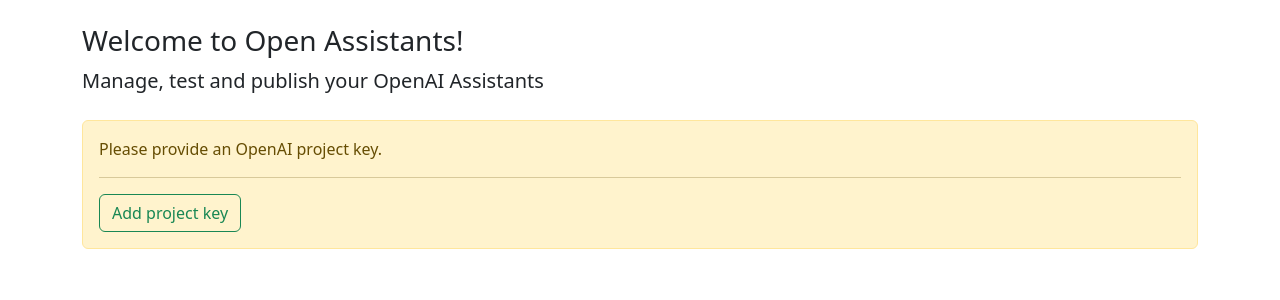
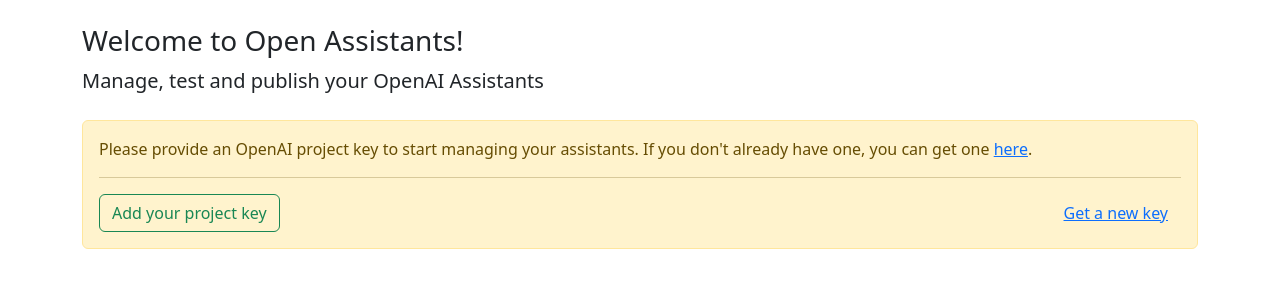
Before and after one commit to rekognize/open-assistants, a Django app: template oa/templates/home.html in a window 1280 px wide. Shown: the part 56-356 px from the top of the page. Run offline with Django 5.2, Linux system fonts and the light colour scheme; the template is opened without the code that fills it, so the values that code supplies are empty; some libraries are stand-ins or nearby versions.

Commit message:
Minor template update

```diff
--- a/oa/templates/home.html
+++ b/oa/templates/home.html
@@ -17,11 +17,17 @@
 
     <div class="container mt-4">
         <div class="alert alert-warning">
-            Please provide an OpenAI project key.
+            Please provide an OpenAI project key to start managing your assistants.
+            If you don't already have one, you can get one <a href="https://platform.openai.com/api-keys" target="_blank">here</a>.
             <hr>
-            <a class="btn btn-outline-success" href="#" data-bs-toggle="modal" data-bs-target="#manageKeysModal">
-                Add project key
-            </a>
+            <div class="d-flex justify-content-between">
+                <a class="btn btn-outline-success" href="#" data-bs-toggle="modal" data-bs-target="#manageKeysModal">
+                    Add your project key
+                </a>
+                <a href="https://platform.openai.com/api-keys" class="btn btn-link ms-auto" target="_blank">
+                    Get a new key
+                </a>
+            </div>
         </div>
     </div>
 
```
